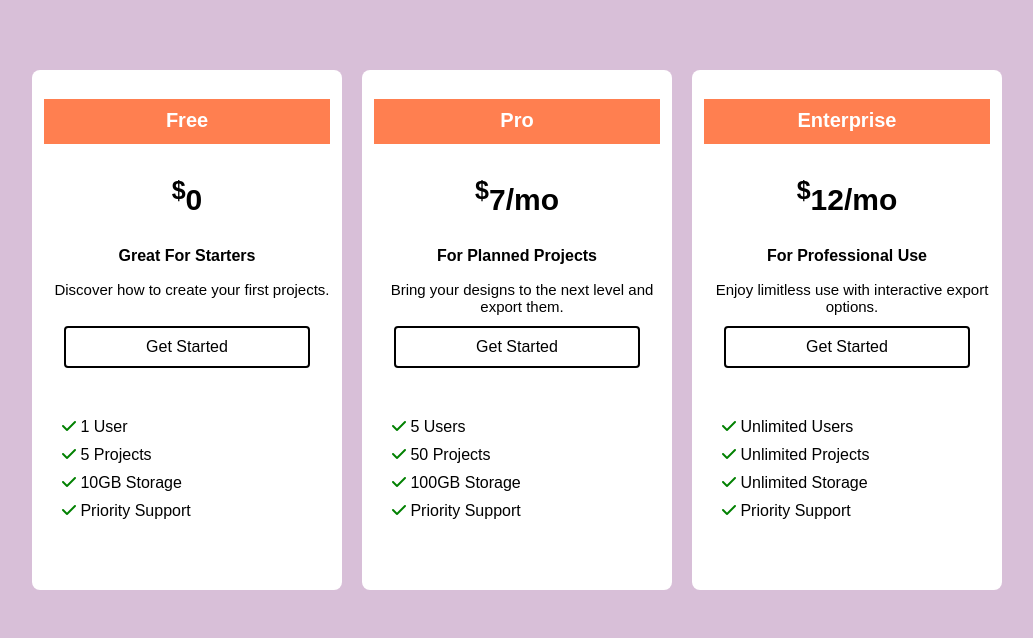
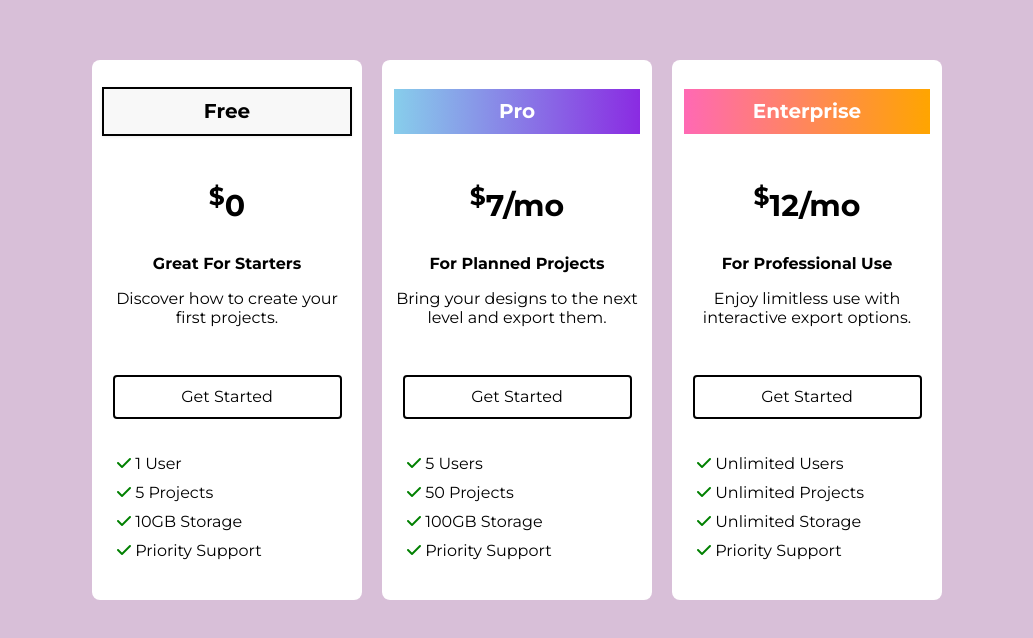
Before and after one commit to oscarvictoria/html-sandbox, a plain HTML site: page 06-flexbox/06-pricing-grid-project/index.html in a window 1280 px wide. Shown: the part 190-828 px from the top of the page, without its empty margins (123-1156 px from the left). Drawn offline with Linux system fonts and the light colour scheme.

Commit message:
completed pricing-grid-project

```diff
--- a/06-flexbox/06-pricing-grid-project/styles.css
+++ b/06-flexbox/06-pricing-grid-project/styles.css
@@ -1,5 +1,5 @@
 body {
-  font-family: sans-serif;
+  font-family: "Montserrat", sans-serif;
   padding: 20px;
   margin: 30px;
   background-color: thistle;
@@ -17,44 +17,53 @@ i {
   display: flex;
   justify-content: center;
   align-items: center;
-
   height: 800px;
 }
 
 .card {
-  max-width: 290px;
-  width: 290px;
+  width: 250px;
   margin: 10px;
   padding: 10px;
-  background-color: lightblue;
-  height: 500px;
+  height: 520px;
   text-align: center;
   border-radius: 8px;
   background-color: white;
+}
+
+.card-free h2 {
+  background-color: #f8f8f8;
+  box-shadow: 0 1px 3px rgba(0, 0, 0, 0.08);
+}
+
+.card-pro h2 {
+  background: linear-gradient(to right, #87ceeb, #8a2be2);
+  color: white;
+}
+
+.card-enterprise h2 {
+  background: linear-gradient(to right, #ff69b4, #ffa500);
+  color: #fff;
 }
 
 .card h2 {
   padding: 10px;
   border: 2px solid;
   height: 25px;
-  background-color: coral;
-  color: white;
+  font-size: 20px;
+  text-align: center;
 }
 
 .price {
   font-size: 30px;
   font-weight: bold;
+  padding-top: 15px;
 }
 
 .main-text {
-  font-size: 15px;
-  width: 300px;
+  font-size: 16px;
+  width: 250px;
   height: 20px;
-}
-
-.card h2 {
-  font-size: 20px;
-  text-align: center;
+  padding-bottom: 40px;
 }
 
 .card p {
@@ -65,16 +74,23 @@ a {
   margin: 10px;
   display: inline-block;
   border: 2px solid black;
-  padding: 10px 80px;
+  padding: 10px 50px;
   background-color: white;
   color: black;
   text-decoration: none;
   border-radius: 4px;
+  height: 20px;
+  width: 50%;
+}
+
+a:hover {
+  background-color: black;
+  color: white;
 }
 
 .card ul {
-  margin-top: 20px;
-  padding: 10px;
+  margin-top: 10px;
+  padding: 5px;
   list-style: none;
   /* word-wrap: break-word;
   overflow-wrap: break-word; */
```
